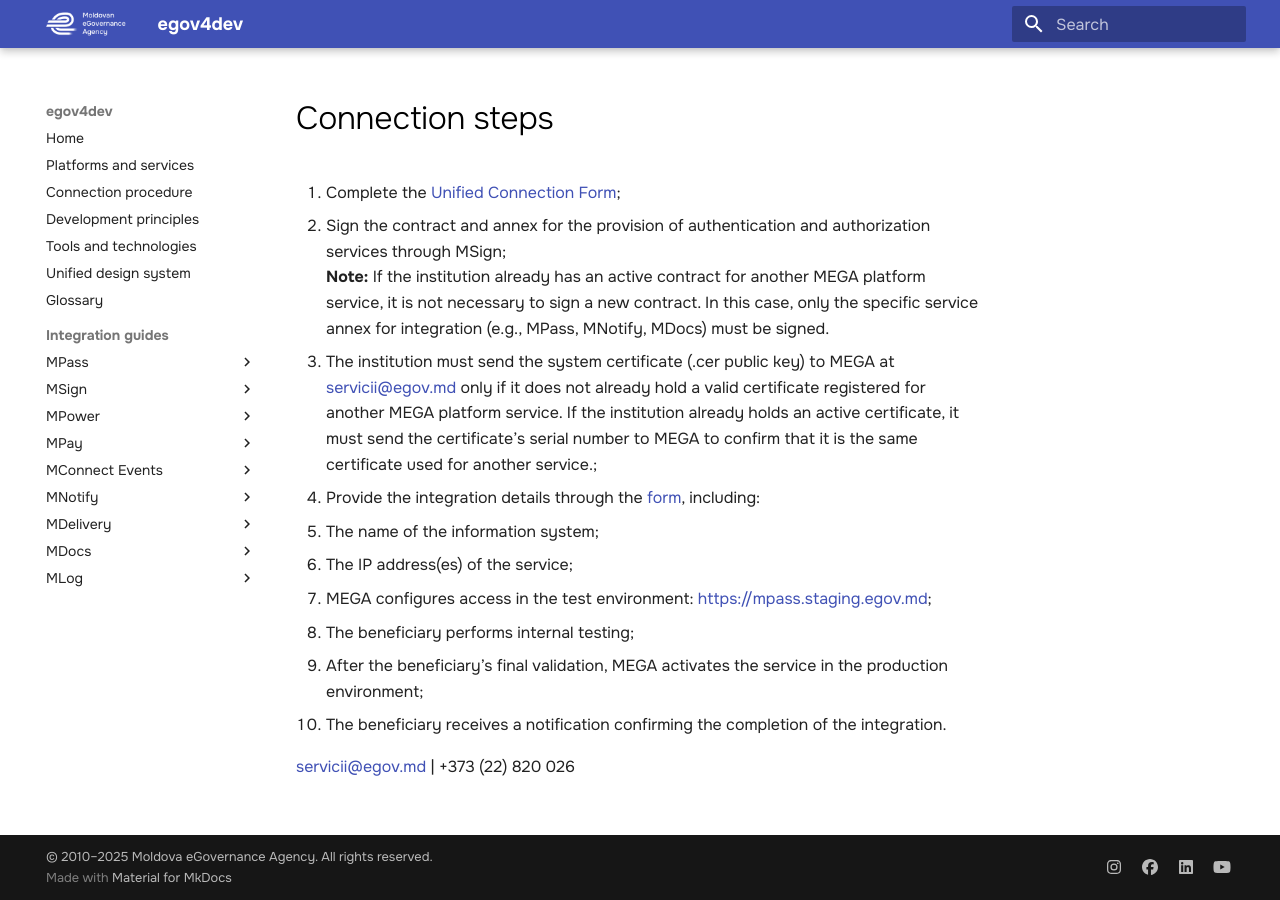
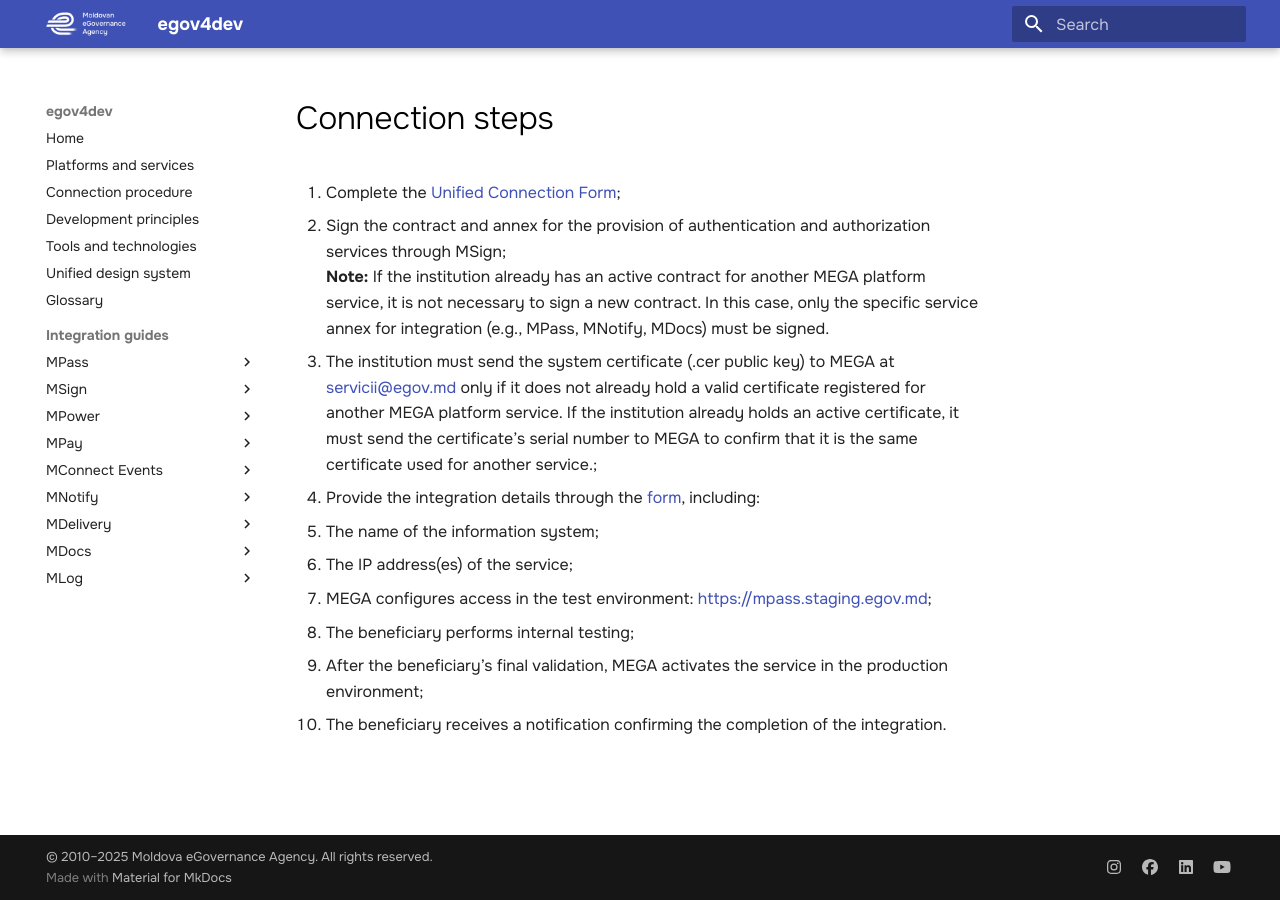
Before and after one commit to egov-moldova/egov4dev, an MkDocs documentation site: the page built from docs/guides/msign/process.md, in a window 1280 px wide. Built offline with MkDocs 1.6.1 and Material for MkDocs 9.7.7, drawn with Linux system fonts in a browser that asks for light colours.

```diff
--- a/docs/guides/msign/process.md
+++ b/docs/guides/msign/process.md
@@ -8,5 +8,3 @@
 6. The beneficiary performs internal testing;
 7. After the beneficiary’s final validation, MEGA activates the service in the production environment;
 8. The beneficiary receives a notification confirming the completion of the integration.
-
-[servicii@egov.md](servicii@egov.md) | +373 (22) 820 026
```
